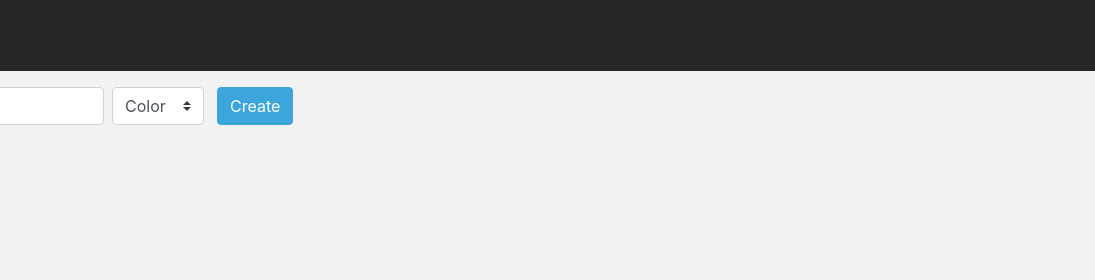
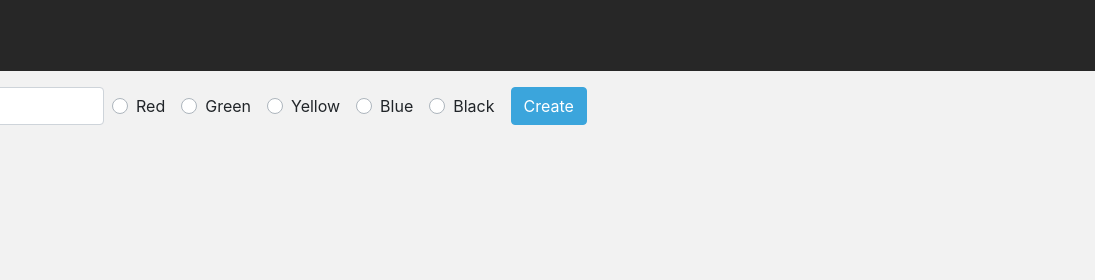
Before and after one commit to JasonSpjute/taskmaster, a website: page index.html in a window 1280 px wide. Shown: the top 280 px of the page, 185-1280 px from the left. Drawn offline with nearby package versions, Linux system fonts and the light colour scheme.

```diff
--- a/index.html
+++ b/index.html
@@ -24,20 +24,28 @@
     <main class="container-fluid">
         <form class="form-inline my-3">
             <input type="text" class="form-control mr-2" id="listTitle" placeholder="List Title">
-            <div class="form-row align-items-center">
-              <div class="col">
-                <select class="custom-select mr-2">
-                  <option selected>Color</option>
-                  <option>Red</option>
-                  <option>Green</option>
-                  <option>Blue</option>
-                  <option>Yellow</option>
-                  <option>Black</option>
-                </select>
-              </div>
-              <div>
+            <div class="custom-control custom-radio custom-control-inline">
+              <input type="radio" id="red" name="colors" class="custom-control-input">
+              <label class="custom-control-label" for="red">Red</label>
+            </div>
+            <div class="custom-control custom-radio custom-control-inline">
+              <input type="radio" id="green" name="colors" class="custom-control-input">
+              <label class="custom-control-label" for="green">Green</label>
+            </div>
+            <div class="custom-control custom-radio custom-control-inline">
+              <input type="radio" id="yellow" name="colors" class="custom-control-input">
+              <label class="custom-control-label" for="yellow">Yellow</label>
+            </div>
+            <div class="custom-control custom-radio custom-control-inline">
+              <input type="radio" id="blue" name="colors" class="custom-control-input">
+              <label class="custom-control-label" for="blue">Blue</label>
+            </div>
+            <div class="custom-control custom-radio custom-control-inline">
+              <input type="radio" id="black" name="colors" class="custom-control-input">
+              <label class="custom-control-label" for="black">Black</label>
+            </div>
+            <div>
                 <button type="submit" class="btn btn-primary">Create</button>
-              </div>
             </div>
         </form>
 
```
